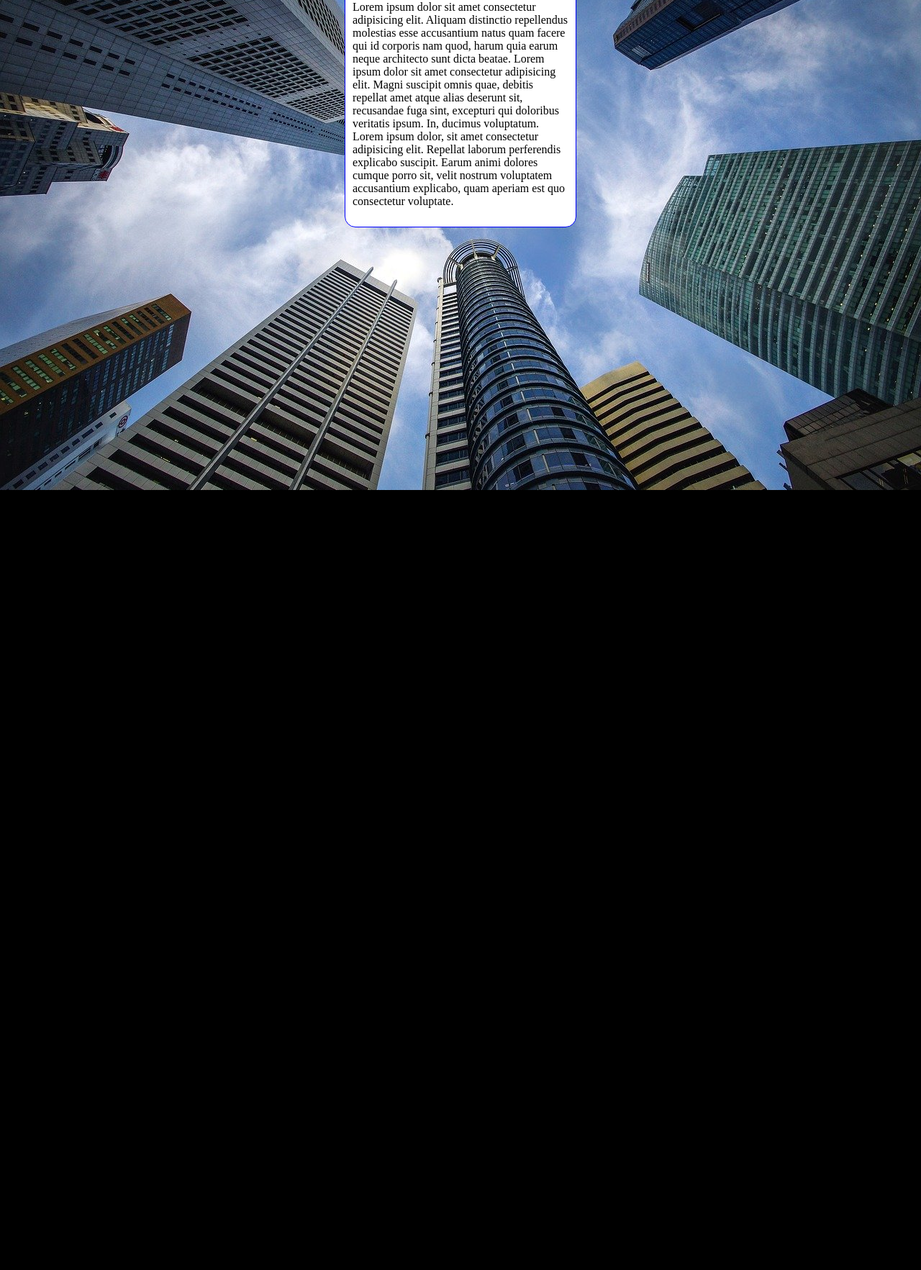
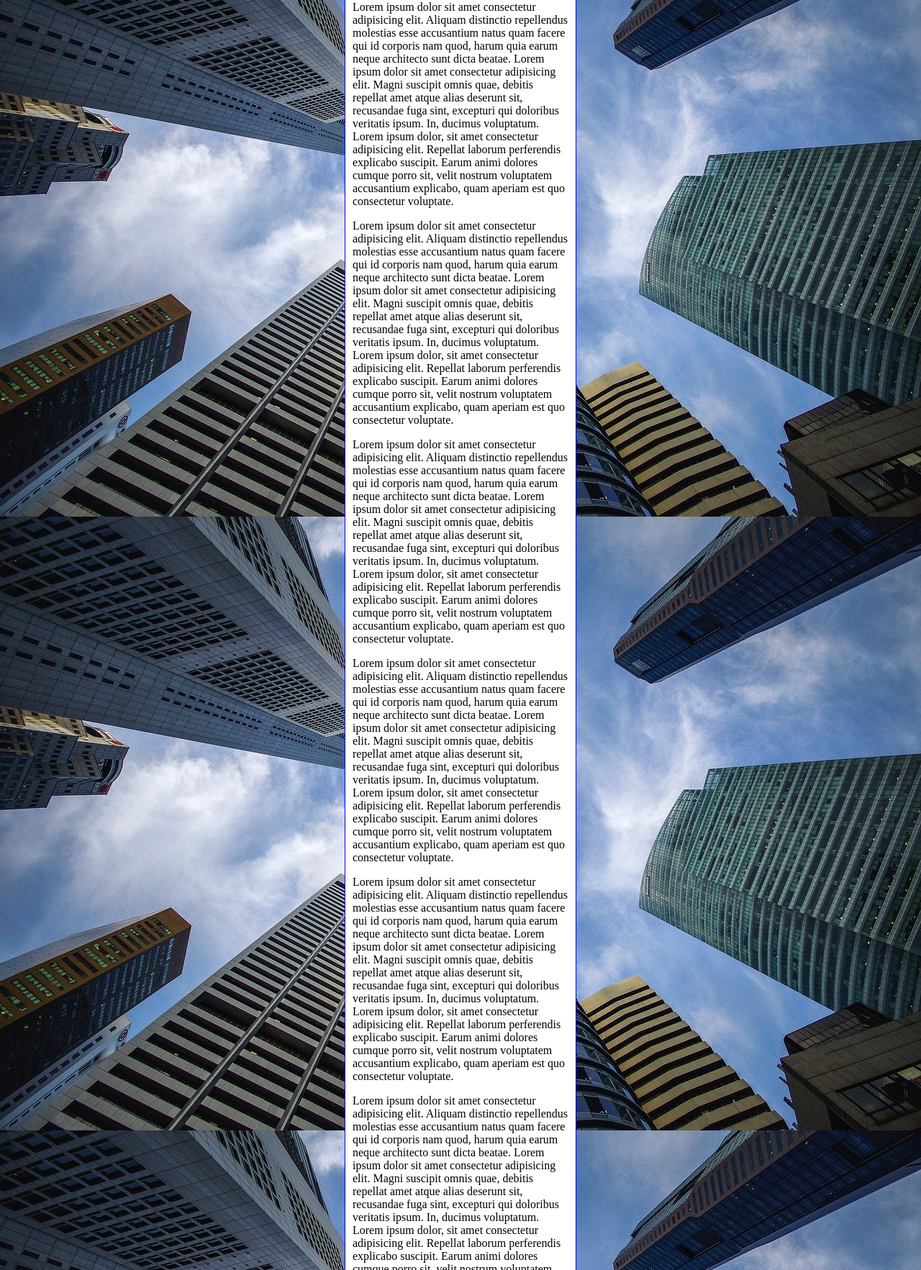
Before and after one commit to EliezerdeBritoNunes/html-css, a plain HTML site: page exercicios/ex022/fundo006.html in a window 1280 px wide. Shown: the part 135-1900 px from the top of the page at 72% size. Before the commit the page ends 816 px from the top, so only its background shows below. Drawn offline with Linux system fonts and the light colour scheme.

Commit message:
att ex022 2

```diff
--- a/exercicios/ex022/fundo006.html
+++ b/exercicios/ex022/fundo006.html
@@ -10,7 +10,7 @@
             background-color: black;
             background-image: url(imagens/wallpaper002.jpg);
             background-position: center top;
-            background-repeat: no-repeat;
+            background-repeat: repeat;
             background-size: cover;
         }
         main{
@@ -27,6 +27,14 @@
     <main>
         <h1>Teste de imagen de fundo</h1>
         <p>Lorem ipsum dolor sit amet consectetur adipisicing elit. Aliquam distinctio repellendus molestias esse accusantium natus quam facere qui id corporis nam quod, harum quia earum neque architecto sunt dicta beatae. Lorem ipsum dolor sit amet consectetur adipisicing elit. Magni suscipit omnis quae, debitis repellat amet atque alias deserunt sit, recusandae fuga sint, excepturi qui doloribus veritatis ipsum. In, ducimus voluptatum. Lorem ipsum dolor, sit amet consectetur adipisicing elit. Repellat laborum perferendis explicabo suscipit. Earum animi dolores cumque porro sit, velit nostrum voluptatem accusantium explicabo, quam aperiam est quo consectetur voluptate.</p>
+        <p>Lorem ipsum dolor sit amet consectetur adipisicing elit. Aliquam distinctio repellendus molestias esse accusantium natus quam facere qui id corporis nam quod, harum quia earum neque architecto sunt dicta beatae. Lorem ipsum dolor sit amet consectetur adipisicing elit. Magni suscipit omnis quae, debitis repellat amet atque alias deserunt sit, recusandae fuga sint, excepturi qui doloribus veritatis ipsum. In, ducimus voluptatum. Lorem ipsum dolor, sit amet consectetur adipisicing elit. Repellat laborum perferendis explicabo suscipit. Earum animi dolores cumque porro sit, velit nostrum voluptatem accusantium explicabo, quam aperiam est quo consectetur voluptate.</p>
+        <p>Lorem ipsum dolor sit amet consectetur adipisicing elit. Aliquam distinctio repellendus molestias esse accusantium natus quam facere qui id corporis nam quod, harum quia earum neque architecto sunt dicta beatae. Lorem ipsum dolor sit amet consectetur adipisicing elit. Magni suscipit omnis quae, debitis repellat amet atque alias deserunt sit, recusandae fuga sint, excepturi qui doloribus veritatis ipsum. In, ducimus voluptatum. Lorem ipsum dolor, sit amet consectetur adipisicing elit. Repellat laborum perferendis explicabo suscipit. Earum animi dolores cumque porro sit, velit nostrum voluptatem accusantium explicabo, quam aperiam est quo consectetur voluptate.</p>
+        <p>Lorem ipsum dolor sit amet consectetur adipisicing elit. Aliquam distinctio repellendus molestias esse accusantium natus quam facere qui id corporis nam quod, harum quia earum neque architecto sunt dicta beatae. Lorem ipsum dolor sit amet consectetur adipisicing elit. Magni suscipit omnis quae, debitis repellat amet atque alias deserunt sit, recusandae fuga sint, excepturi qui doloribus veritatis ipsum. In, ducimus voluptatum. Lorem ipsum dolor, sit amet consectetur adipisicing elit. Repellat laborum perferendis explicabo suscipit. Earum animi dolores cumque porro sit, velit nostrum voluptatem accusantium explicabo, quam aperiam est quo consectetur voluptate.</p>
+        <p>Lorem ipsum dolor sit amet consectetur adipisicing elit. Aliquam distinctio repellendus molestias esse accusantium natus quam facere qui id corporis nam quod, harum quia earum neque architecto sunt dicta beatae. Lorem ipsum dolor sit amet consectetur adipisicing elit. Magni suscipit omnis quae, debitis repellat amet atque alias deserunt sit, recusandae fuga sint, excepturi qui doloribus veritatis ipsum. In, ducimus voluptatum. Lorem ipsum dolor, sit amet consectetur adipisicing elit. Repellat laborum perferendis explicabo suscipit. Earum animi dolores cumque porro sit, velit nostrum voluptatem accusantium explicabo, quam aperiam est quo consectetur voluptate.</p>
+        <p>Lorem ipsum dolor sit amet consectetur adipisicing elit. Aliquam distinctio repellendus molestias esse accusantium natus quam facere qui id corporis nam quod, harum quia earum neque architecto sunt dicta beatae. Lorem ipsum dolor sit amet consectetur adipisicing elit. Magni suscipit omnis quae, debitis repellat amet atque alias deserunt sit, recusandae fuga sint, excepturi qui doloribus veritatis ipsum. In, ducimus voluptatum. Lorem ipsum dolor, sit amet consectetur adipisicing elit. Repellat laborum perferendis explicabo suscipit. Earum animi dolores cumque porro sit, velit nostrum voluptatem accusantium explicabo, quam aperiam est quo consectetur voluptate.</p>
+        <p>Lorem ipsum dolor sit amet consectetur adipisicing elit. Aliquam distinctio repellendus molestias esse accusantium natus quam facere qui id corporis nam quod, harum quia earum neque architecto sunt dicta beatae. Lorem ipsum dolor sit amet consectetur adipisicing elit. Magni suscipit omnis quae, debitis repellat amet atque alias deserunt sit, recusandae fuga sint, excepturi qui doloribus veritatis ipsum. In, ducimus voluptatum. Lorem ipsum dolor, sit amet consectetur adipisicing elit. Repellat laborum perferendis explicabo suscipit. Earum animi dolores cumque porro sit, velit nostrum voluptatem accusantium explicabo, quam aperiam est quo consectetur voluptate.</p>
+        <p>Lorem ipsum dolor sit amet consectetur adipisicing elit. Aliquam distinctio repellendus molestias esse accusantium natus quam facere qui id corporis nam quod, harum quia earum neque architecto sunt dicta beatae. Lorem ipsum dolor sit amet consectetur adipisicing elit. Magni suscipit omnis quae, debitis repellat amet atque alias deserunt sit, recusandae fuga sint, excepturi qui doloribus veritatis ipsum. In, ducimus voluptatum. Lorem ipsum dolor, sit amet consectetur adipisicing elit. Repellat laborum perferendis explicabo suscipit. Earum animi dolores cumque porro sit, velit nostrum voluptatem accusantium explicabo, quam aperiam est quo consectetur voluptate.</p>
+        <p>Lorem ipsum dolor sit amet consectetur adipisicing elit. Aliquam distinctio repellendus molestias esse accusantium natus quam facere qui id corporis nam quod, harum quia earum neque architecto sunt dicta beatae. Lorem ipsum dolor sit amet consectetur adipisicing elit. Magni suscipit omnis quae, debitis repellat amet atque alias deserunt sit, recusandae fuga sint, excepturi qui doloribus veritatis ipsum. In, ducimus voluptatum. Lorem ipsum dolor, sit amet consectetur adipisicing elit. Repellat laborum perferendis explicabo suscipit. Earum animi dolores cumque porro sit, velit nostrum voluptatem accusantium explicabo, quam aperiam est quo consectetur voluptate.</p>
     </main>
 </body>
 </html>
```
